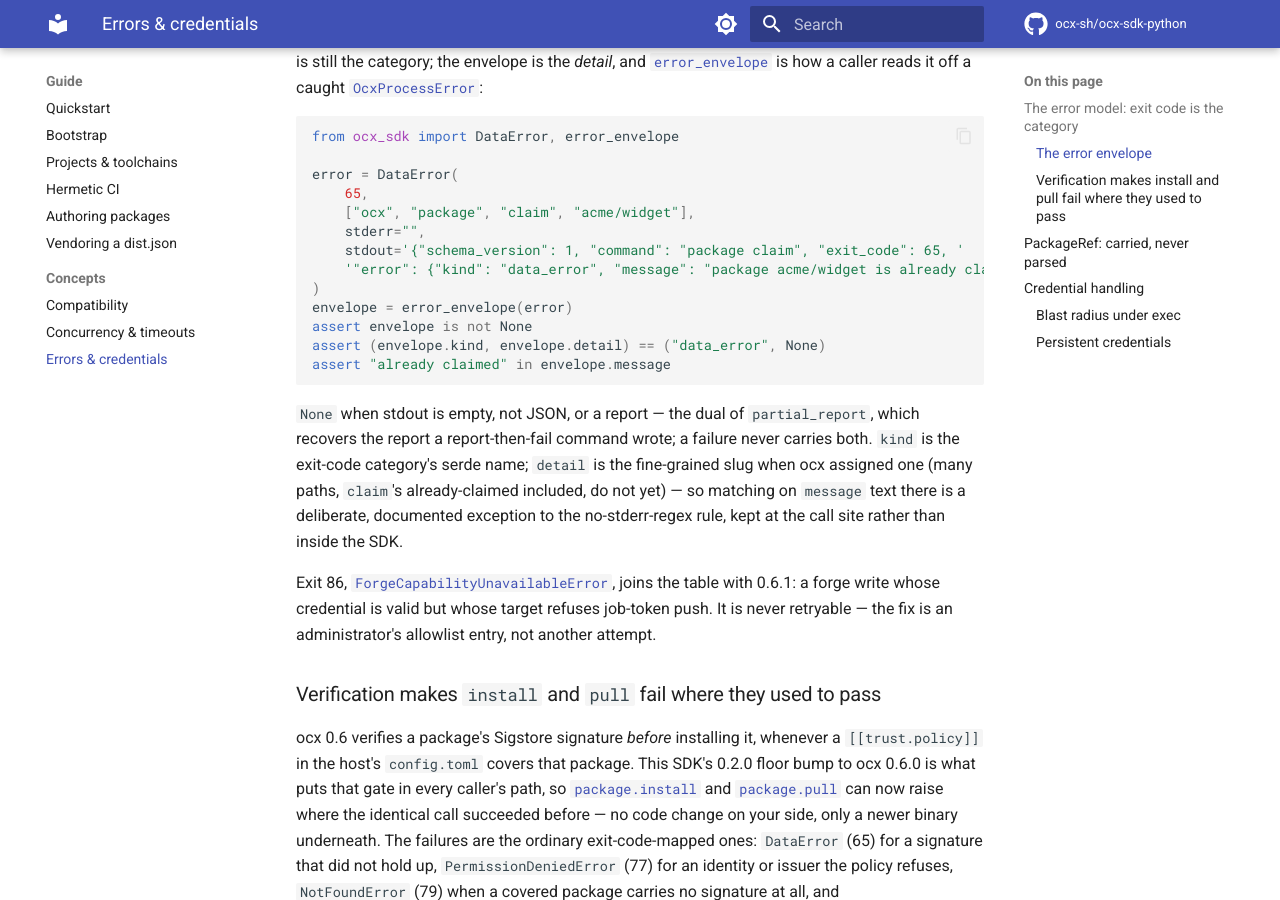
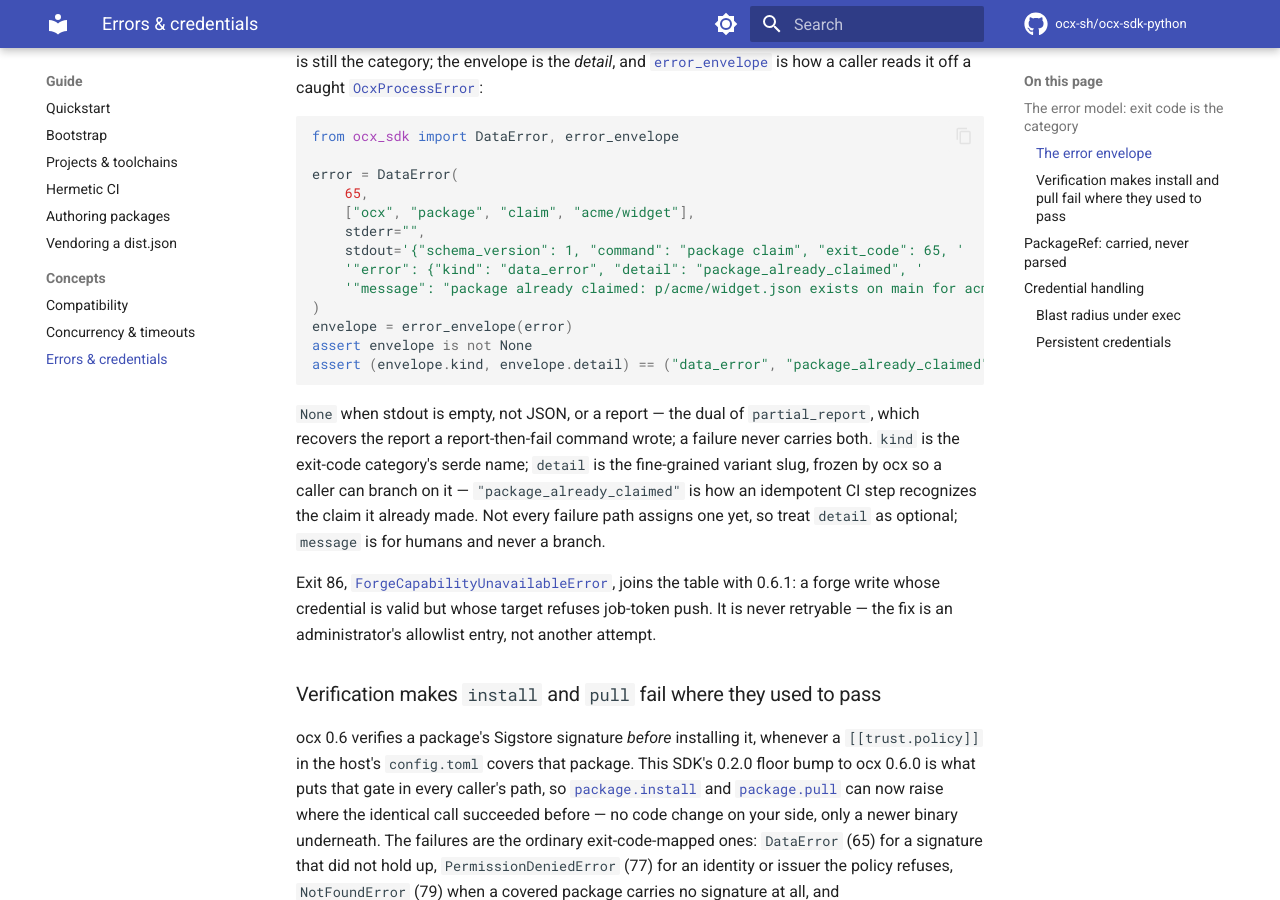
Before and after one commit to ocx-sh/ocx-sdk-python, an MkDocs documentation site: the page built from docs/guide/concepts/errors-and-security.md, in a window 1280 px wide and 900 px high, scrolled down 1073 px. Built offline with MkDocs 1.6.1 and Material for MkDocs 9.7.7, drawn with Linux system fonts in a browser that asks for light colours; comment, search, counter and statistics services are not loaded.

Commit message:
feat(errors): branch claim's idempotent steady state on the envelope detail slug
ocx 0.6.2 fills error.detail for every claim variant (ocx-sh/ocx#458), so
the already-claimed re-run is recognized by the frozen slug
package_already_claimed rather than by matching the message text — the
stderr-matching the error model exists to rule out. No new API: the slug
was always on ErrorEnvelope, it was the wire that was empty.

The guides dispatch on detail, and a doc-derived fixture pins the shape
against ocx's own envelope test.

````diff
--- a/docs/guide/concepts/errors-and-security.md
+++ b/docs/guide/concepts/errors-and-security.md
@@ -57,21 +57,22 @@ error = DataError(
     ["ocx", "package", "claim", "acme/widget"],
     stderr="",
     stdout='{"schema_version": 1, "command": "package claim", "exit_code": 65, '
-    '"error": {"kind": "data_error", "message": "package acme/widget is already claimed", "context": {}}}',
+    '"error": {"kind": "data_error", "detail": "package_already_claimed", '
+    '"message": "package already claimed: p/acme/widget.json exists on main for acme/widget", "context": {}}}',
 )
 envelope = error_envelope(error)
 assert envelope is not None
-assert (envelope.kind, envelope.detail) == ("data_error", None)
-assert "already claimed" in envelope.message
+assert (envelope.kind, envelope.detail) == ("data_error", "package_already_claimed")
 ```
 
 `None` when stdout is empty, not JSON, or a report — the dual of
 `partial_report`, which recovers the report a report-then-fail command
 wrote; a failure never carries both. `kind` is the exit-code category's
-serde name; `detail` is the fine-grained slug when ocx assigned one (many
-paths, `claim`'s already-claimed included, do not yet) — so matching on
-`message` text there is a deliberate, documented exception to the
-no-stderr-regex rule, kept at the call site rather than inside the SDK.
+serde name; `detail` is the fine-grained variant slug, frozen by ocx so a
+caller can branch on it — `"package_already_claimed"` is how an idempotent
+CI step recognizes the claim it already made. Not every failure path
+assigns one yet, so treat `detail` as optional; `message` is for humans and
+never a branch.
 
 Exit 86, [`ForgeCapabilityUnavailableError`](../../reference/api.md#ocx_sdk.ForgeCapabilityUnavailableError),
 joins the table with 0.6.1: a forge write whose credential is valid but
````
Also changed, not shown: docs/guide/authoring.md (+8 -3 lines), docs/reference/compatibility-checklist.md (+4 -2 lines), 2 other files.
